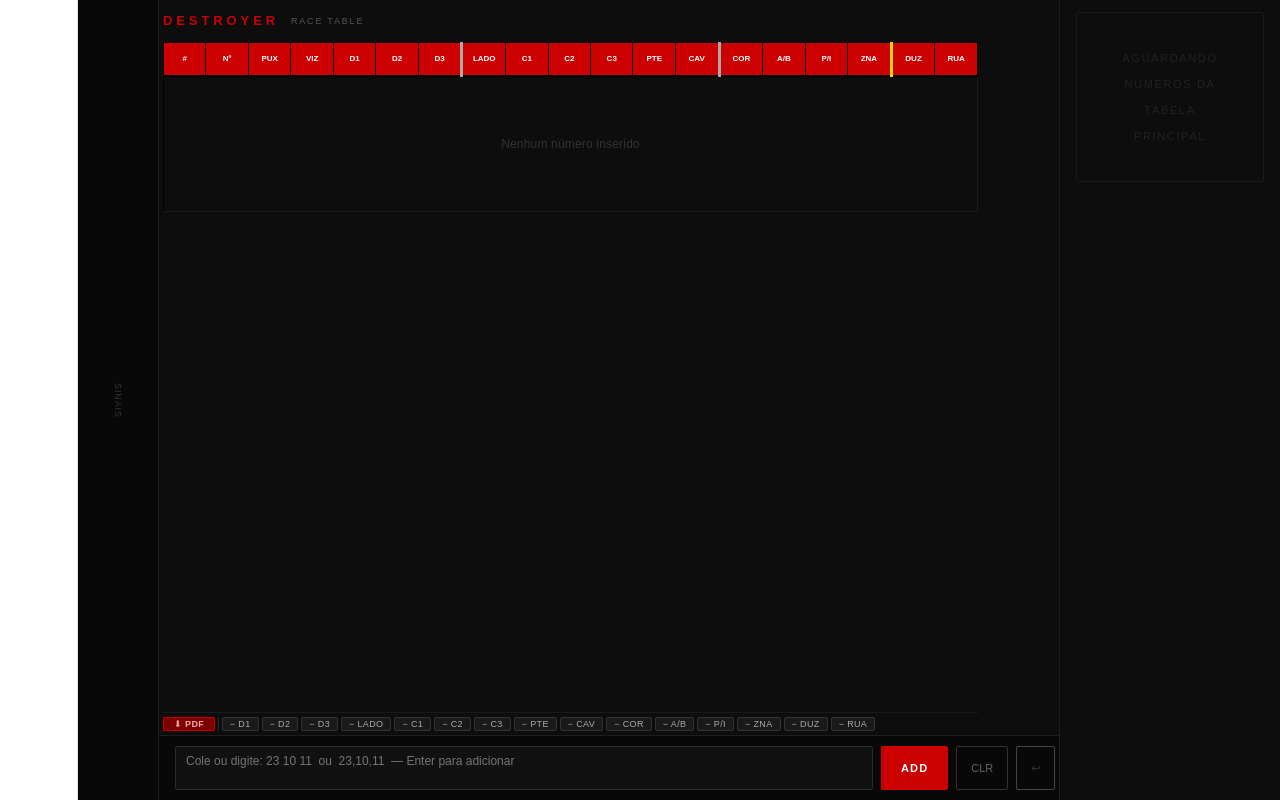
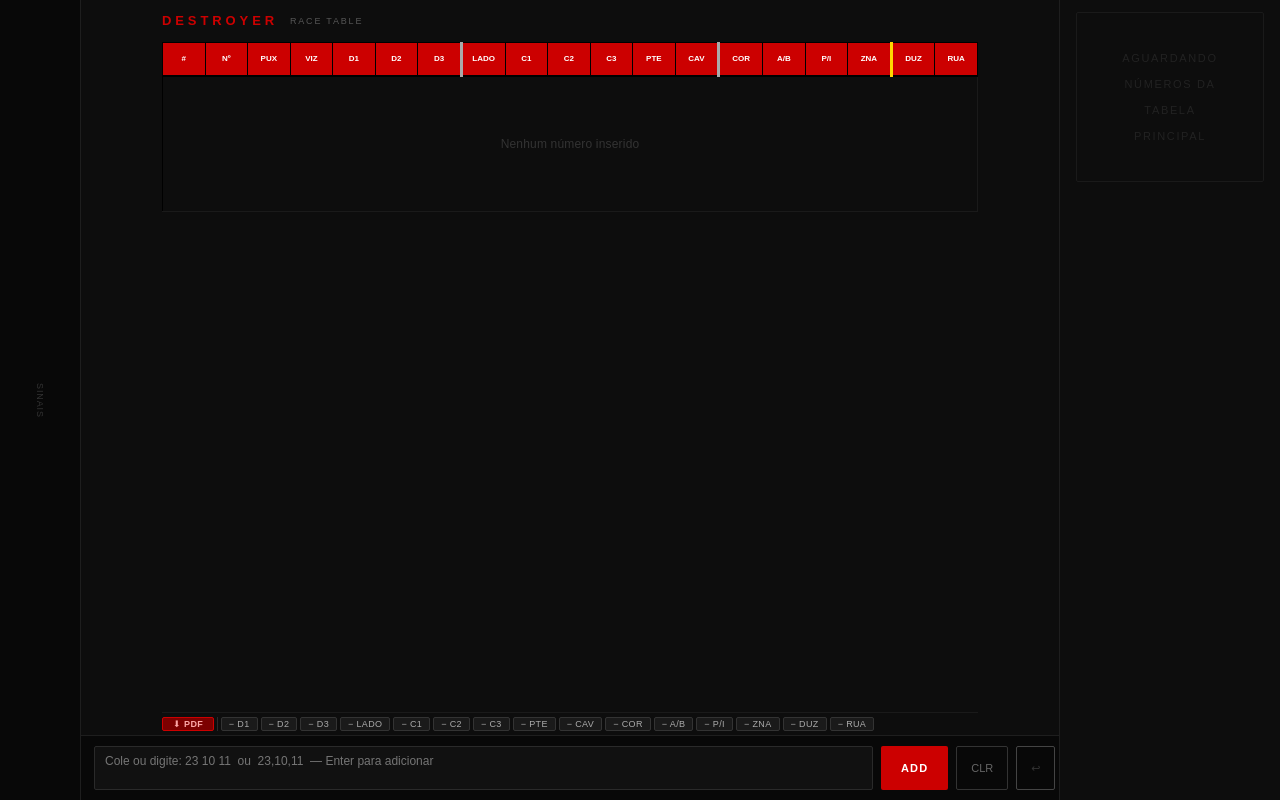
Before and after one commit to hanifalvesbatista10-spec/DESTROYER5.0, a React (Vite) app: page / in a window 1280 px wide. Built offline with nearby package versions, Linux system fonts and the light colour scheme.

Commit message:
Update App.jsx

```diff
--- a/src/App.jsx
+++ b/src/App.jsx
@@ -1512,7 +1512,7 @@ export default function DestroyerRaceTable() {
       {/* ── Painel lateral esquerdo: Sinais ── */}
       <div style={{width:80,background:"#080808",borderRight:"1px solid #1e1e1e",
         flexShrink:0,display:"flex",flexDirection:"column",
-        height:"100vh",position:"sticky",top:0,alignSelf:"flex-start",overflowY:"auto"}}>
+        height:"100vh",position:"fixed",top:0,left:0,zIndex:50,overflowY:"auto"}}>
         <SignalsPanel entries={entries} terminalStats={terminalStats}/>
       </div>
       <style>{`
@@ -1543,7 +1543,7 @@ export default function DestroyerRaceTable() {
       {/* ── Coluna central (tabela + rodapé) ── */}
       <div style={{flex:1,display:"flex",flexDirection:"column",minWidth:0}}>
 
-      <div style={{flex:1,minWidth:0,display:"flex",flexDirection:"column",padding:"8px 4px 0 4px",marginRight:220}}>
+      <div style={{flex:1,minWidth:0,display:"flex",flexDirection:"column",padding:"8px 4px 0 4px",marginLeft:80,marginRight:220}}>
 
         <div style={{marginBottom:8,display:"flex",alignItems:"center",gap:12}}>
           <span style={{fontSize:13,letterSpacing:"0.3em",color:"#CC0000",fontWeight:"bold"}}>DESTROYER</span>
```
